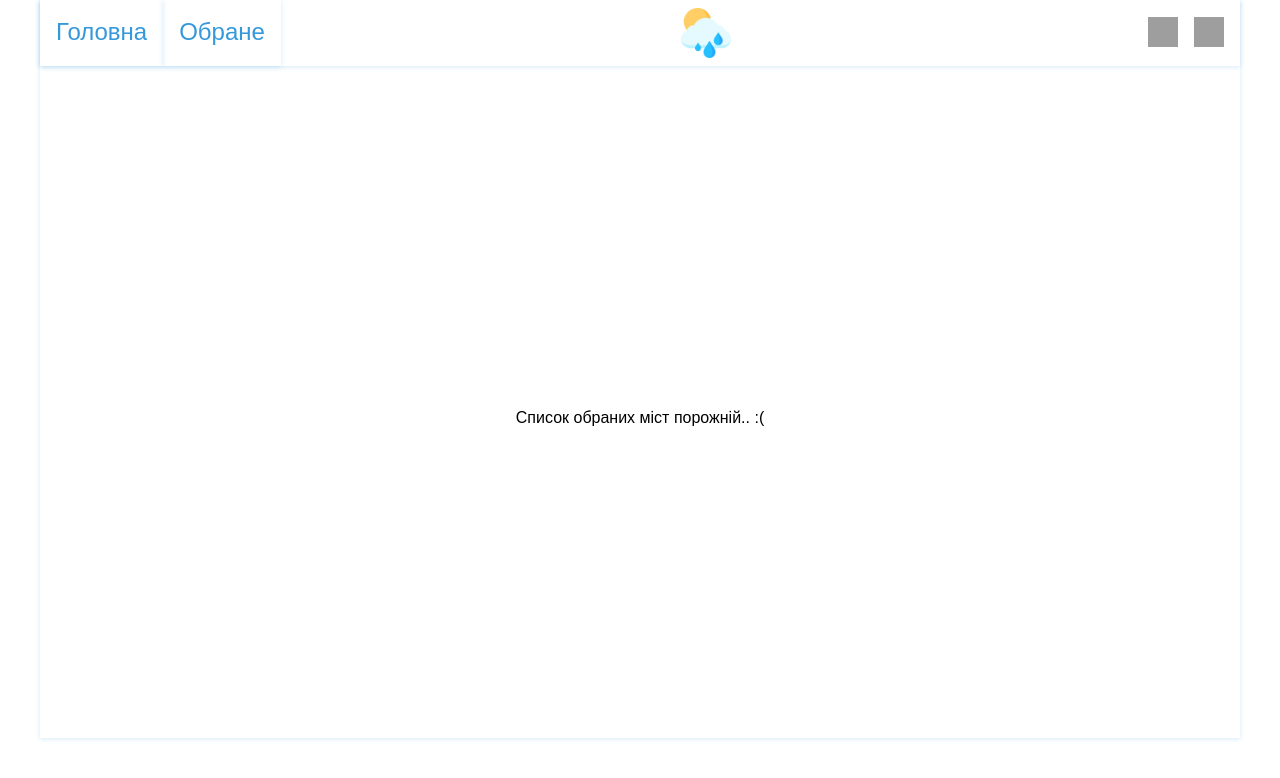
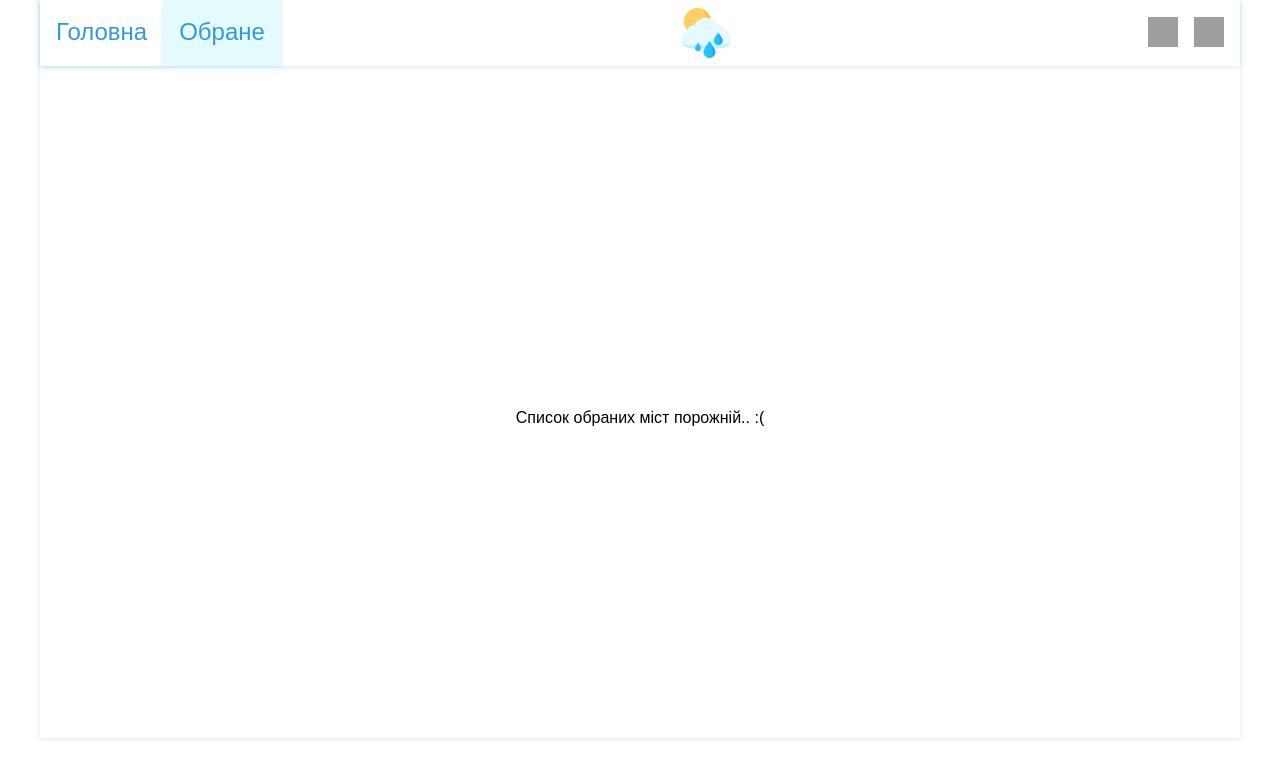
Before and after one commit to MaksMilevskiy/weather-app, a Vue app: page /selected in a window 1280 px wide. Shown: the top 778 px of the page. Built offline with nearby package versions, Linux system fonts and the light colour scheme; grey boxes are pictures that could not be loaded.

Commit message:
Small styling changes

```diff
--- a/src/App.vue
+++ b/src/App.vue
@@ -2,8 +2,8 @@
     <div class="wrapper">
         <header class="header">
             <div class="header__group">
-                <RouterLink to="/">{{ $t('labels.home') }}</RouterLink>
-                <RouterLink to="/selected">{{ $t('labels.favourites') }}</RouterLink>
+                <RouterLink to="/" class="header__link">{{ $t('labels.home') }}</RouterLink>
+                <RouterLink to="/selected" class="header__link">{{ $t('labels.favourites') }}</RouterLink>
             </div>
             <div class="header__group">
                 <img src="../src/assets/icons/app-logo.png" alt="Sun and clouds" />
@@ -100,11 +100,11 @@ window.addEventListener('beforeunload', () => {
         }
     }
 
-    .header__group:first-child {
+    &__group:first-child {
         padding: 0;
     }
 
-    a {
+    &__link {
         height: 100%;
         padding: 0.5rem 1rem;
 
@@ -119,6 +119,9 @@ window.addEventListener('beforeunload', () => {
         &:hover {
             background-color: rgba(52, 152, 219, 0.2);
         }
+        &.router-link-active {
+            background-color: #e3fbfc;
+        }
 
         @media (max-width: 480px) {
             width: 100%;
--- a/src/components/WeatherCard.vue
+++ b/src/components/WeatherCard.vue
@@ -339,8 +339,10 @@ onMounted(() => {
             background-repeat: no-repeat;
             background-position: center;
 
+            transition: all 0.5s ease-in-out;
+
             &:hover {
-                color: #666;
+                transform: scale(1.1);
             }
         }
 
```
